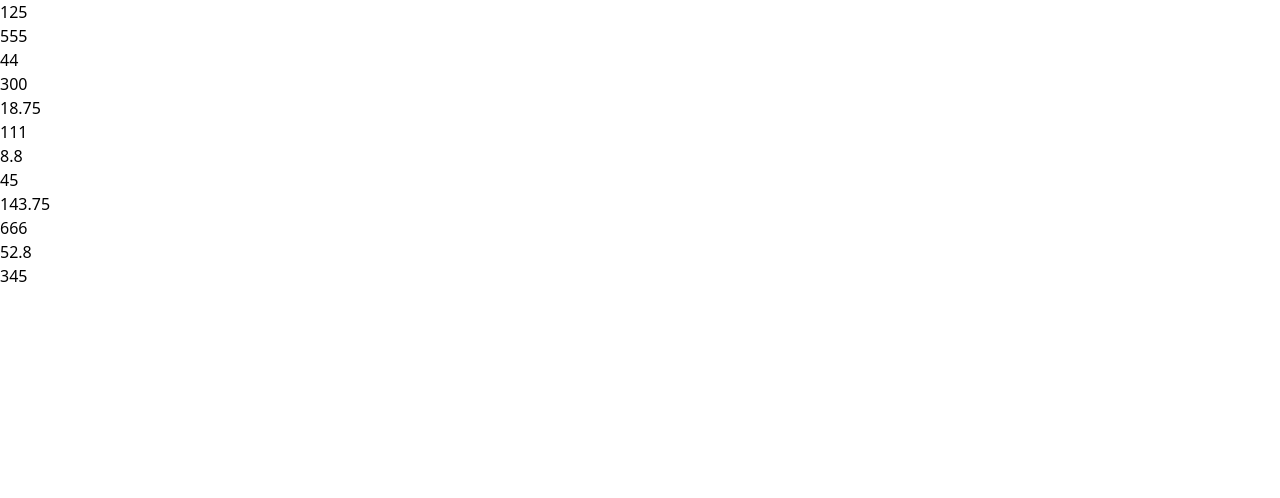
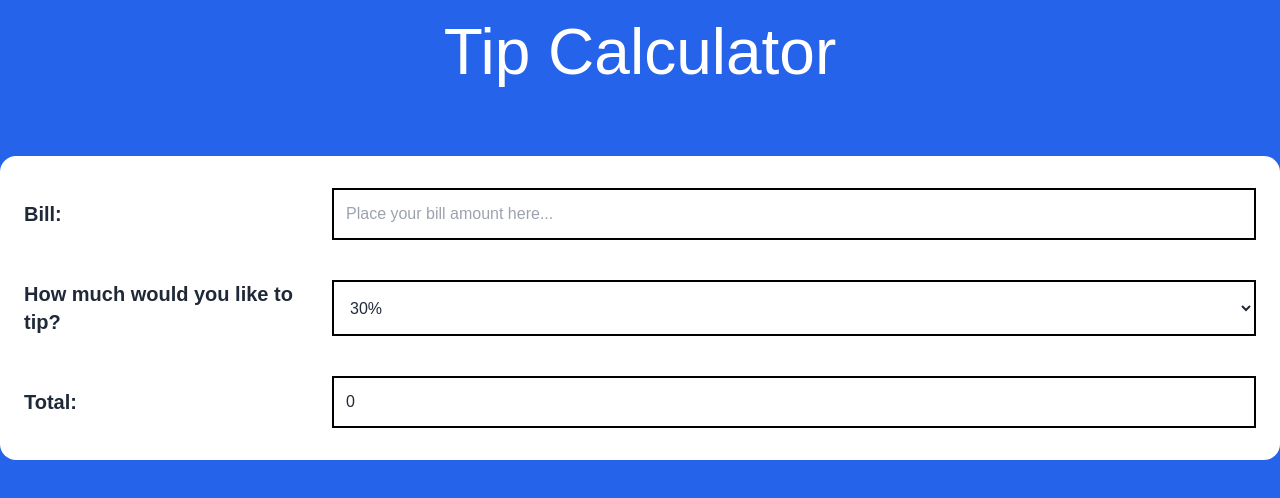
Before and after one commit to hartpableo/js-tip-calculator, a website: page index.html in a window 1280 px wide. Drawn offline with Linux system fonts and the light colour scheme.

Commit message:
styles complete

```diff
--- a/index.html
+++ b/index.html
@@ -7,8 +7,33 @@
     <title>Tip Calculator</title>
     <link rel="stylesheet" href="./css/style.css">
 </head>
-<body class="min-h-screen">
-
+<body class="min-h-screen bg-blue-600 text-white py-3 font-primaryFont">
+    <main role="main">
+        <div class="container mx-auto relative">
+            <h1 class="text-center text-[4rem] mb-[1em] leading-tight font-medium">Tip Calculator</h1>
+            <div class="rounded-2xl bg-white text-gray-800 py-8 px-6">
+                <form class="flex flex-col justify-start items-stretch w-full h-full" action="#" method="post">
+                    <div class="w-full grid grid-cols-12 mb-10">
+                        <label for="bill" class="inline-flex justify-start items-center col-span-3 font-bold text-xl">Bill:</label>
+                        <input type="number" name="bill" placeholder="Place your bill amount here..." id="bill" class="min-h-[52px] appearance-none border p-3 border-solid border-black border-[2px] inline-block col-span-9">
+                    </div>
+                    <div class="w-full grid grid-cols-12 mb-10">
+                        <label for="tip" class="inline-flex justify-start items-center col-span-3 font-bold text-xl">How much would you like to tip?</label>
+                        <select type="number" name="tip" id="tip" class="min-h-[52px] bg-white cursor-pointer border p-3 border-solid border-black border-[2px] inline-block col-span-9">
+                            <option value="0.3">30%</option>
+                            <option value="0.2">20%</option>
+                            <option value="0.1">10%</option>
+                            <option value="0.08">8%</option>
+                        </select>
+                    </div>
+                    <div class="w-full grid grid-cols-12">
+                        <div class="inline-flex justify-start items-center col-span-3 font-bold text-xl">Total:</div>
+                        <div id="total" class="min-h-[52px] border p-3 border-solid border-black border-[2px] inline-block col-span-9">0</div>
+                    </div>
+                </form>
+            </div>
+        </div>
+    </main>
     <script src="./js/script.js"></script>
 </body>
 </html>
--- a/js/script.js
+++ b/js/script.js
@@ -16,9 +16,9 @@ for ( let i = 0; i < bills.length; i++ ) {
 
 
 // Display data on front-end
-displayData(bills)
-displayData(tips)
-displayData(total)
+// displayData(bills)
+// displayData(tips)
+// displayData(total)
 
 function displayData( arrayVal ) {
 
--- a/src/style.css
+++ b/src/style.css
@@ -1,3 +1,17 @@
 @tailwind base;
 @tailwind components;
 @tailwind utilities;
+
+@import url('https://fonts.googleapis.com/css2?family=Ubuntu:wght@300;400;500;700&display=swap');
+
+/* Chrome, Safari, Edge, Opera */
+input::-webkit-outer-spin-button,
+input::-webkit-inner-spin-button {
+  -webkit-appearance: none;
+  margin: 0;
+}
+
+/* Firefox */
+input[type=number] {
+  -moz-appearance: textfield;
+}
--- a/tailwind.config.js
+++ b/tailwind.config.js
@@ -2,6 +2,9 @@
 module.exports = {
   content: ["./**/*.{html,js}"],
   theme: {
+    fontFamily: {
+      primaryFont: "'Ubuntu', sans-serif"
+    },
     extend: {},
   },
   plugins: [],
```
Also changed, not shown: css/style.css.
